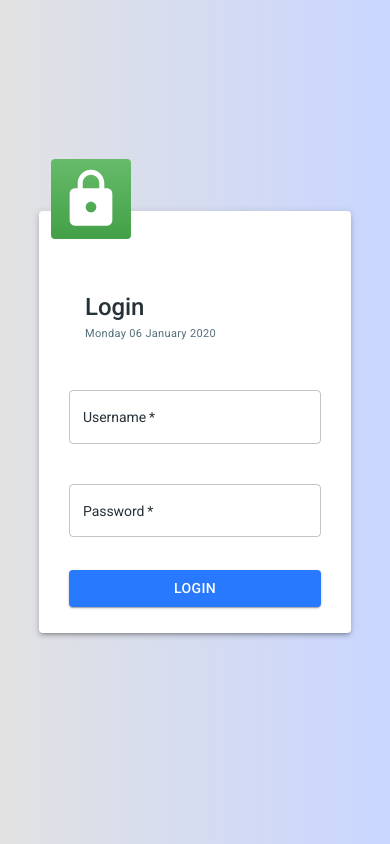
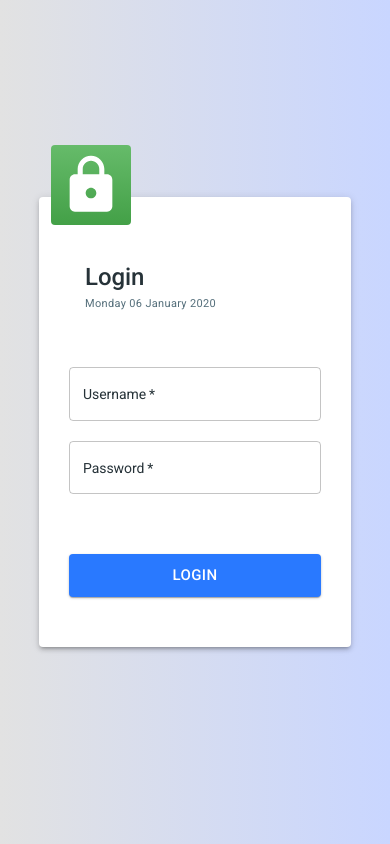
Before and after one commit to mpoapostolis/cflp-admin, a React (Create React App) app: page /login in a window 390 px wide. Built offline with nearby package versions, Linux system fonts and the light colour scheme.

Commit message:
Login: css fix for mobile view

```diff
--- a/src/routes/Login/css.ts
+++ b/src/routes/Login/css.ts
@@ -22,7 +22,7 @@ export const cardContainer = css`
 
   ${mq[0]} {
     width: 80vw;
-    height: 50vh;
+    min-height: 45vh;
   }
   display: flex;
 `;
@@ -50,7 +50,6 @@ export const content = css`
   padding: 50px 30px 10px 30px !important;
   display: flex;
   flex-direction: column;
-  justify-content: space-around;
   flex: 1;
 `;
 export const media = css`
@@ -60,3 +59,7 @@ export const media = css`
     flex: 1;
   }
 `;
+
+export const btn = css`
+  align-self: flex-end;
+`;
--- a/src/routes/Login/index.tsx
+++ b/src/routes/Login/index.tsx
@@ -9,7 +9,14 @@ import {
   Divider,
   CardMedia
 } from '@material-ui/core';
-import { cardContainer, loginContainer, card, media, content } from './css';
+import {
+  cardContainer,
+  loginContainer,
+  card,
+  media,
+  content,
+  btn
+} from './css';
 import CardHeader from '@material-ui/core/CardHeader';
 import { format } from 'date-fns/esm';
 import LockIcon from './LockIcon';
@@ -76,7 +83,8 @@ const Login = () => {
               subheader={
                 <Typography variant="caption">{dateNow}</Typography>
               }></CardHeader>
-            <div>
+            <br />
+            <br />
             <TextField
               onChange={evt =>
                 handleChange({
@@ -90,8 +98,7 @@ const Login = () => {
               variant="outlined"
               fullWidth
             />
-              <br />
-              <br />
+
             <br />
             <TextField
               onChange={evt =>
@@ -107,9 +114,13 @@ const Login = () => {
               variant="outlined"
               fullWidth
             />
-            </div>
+            <br />
+            <br />
+            <br />
             <Button
+              classes={{ root: btn }}
               type="submit"
+              size="large"
               variant="contained"
               color="secondary"
               fullWidth>
```
Lines whose indentation alone changed are shown as unchanged.
